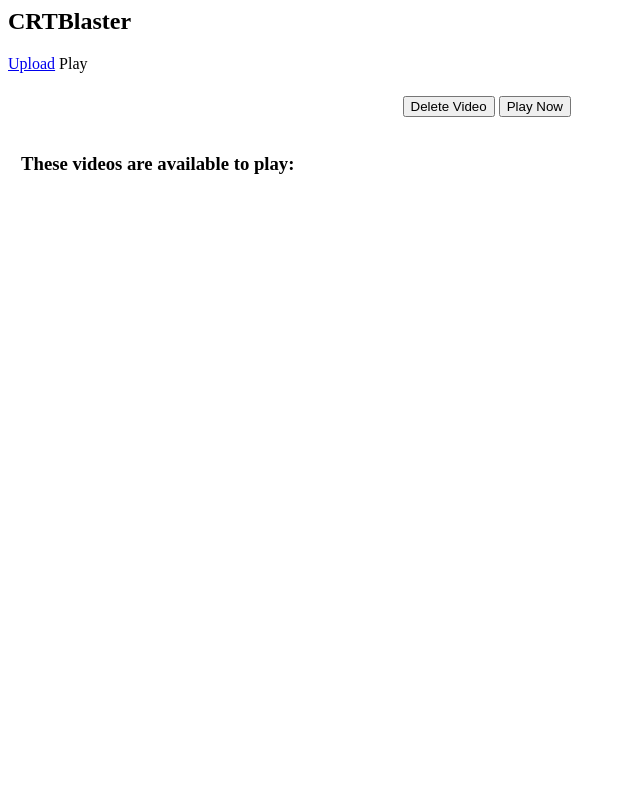
After one commit to johnMamish/crtblaster, a Flask app: page /play in a window 1280 px wide. The commit adds this page. Shown: the whole page, without its empty margins (0-640 px from the left). Run offline with Flask 3, Linux system fonts and the light colour scheme; data that the repository does not hold is empty; some libraries are stand-ins or nearby versions.

Commit message:
MVP works

```diff
--- a/server/server.py
+++ b/server/server.py
@@ -1,16 +1,152 @@
-from flask import Flask, render_template, request, redirect, url_for
+from flask import Flask, render_template, request, redirect, url_for, jsonify, Response
+import time
+import base64
+import os
+import subprocess
+import socket
 
-app = Flask("crtblaster")
+app = Flask(__name__)
 
+NEW_VIDEO_DIR="../data/new_videos"
+PROCESSED_VIDEO_DIR="../data/processed_videos"
+THUMBNAIL_DIR="./static/thumbs"
+DEFAULT_THUMBNAIL="./static/default_thumbnail.png"
+
+# This is the upload page.
+# The user submits uploaded video via this page.
+# TODO: add progress bar for user.
 @app.route('/')
 @app.route('/index')
+@app.route('/upload')
 def index():
-    return render_template('./index.html')
+    return render_template('./upload.html')
 
+# This endpoint accepts video uploads from the user.
+# TODO: just put the conversion in here instead of in a seperate script
 @app.route('/upload/video', methods=['POST'])
 def upload_file():
     print(request)
     print(f"video name is {request.form['videoname']}")
     print(request.files['video'])
-    request.files['video'].save(f"../data/new_videos/{request.form['videoname']}.mp4")
+    request.files['video'].save(f"{NEW_VIDEO_DIR}/{request.form['videoname']}.mp4")
     return ""
+
+# This page lets the user select which videos to play in a loop.
+@app.route('/play')
+def play():
+    return render_template('./play.html')
+
+# Utility function that sorts an array of files by most recent
+def sort_files_by_recent(filepaths):
+    filepaths.sort(key=lambda x: os.path.getmtime(x))
+    filepaths.reverse()
+    return filepaths
+
+# This route gives the app a way to fetch a list of all videos
+# An array of dicts is sent which tells the client which videos are available.
+#     "name": string
+#     The name of the video. Unique user-assigned identifier that identifies the video in the system.
+#
+#     "thumbnail": png
+#     180x120 image representing the video
+#
+#     "processing": bool
+#     If this is true, then the thumbnail is invalid. The video is still processing.
+@app.route('/upload/videoinfo')
+def videoinfo():
+    # Get the names of all fully processed videos.
+    pending_video_names = os.listdir(NEW_VIDEO_DIR)
+    processed_video_names = [name for name in os.listdir(PROCESSED_VIDEO_DIR) if name not in pending_video_names]
+
+    # Sort them by most recently modified
+    processed_videos_filepaths = sort_files_by_recent([f"{PROCESSED_VIDEO_DIR}/{f}" for f in processed_video_names])
+    pending_videos_filepaths = sort_files_by_recent([f"{NEW_VIDEO_DIR}/{f}" for f in pending_video_names])
+
+    # For each video, add it and its thumbnail to the list of videos available to stream.
+    videos = []
+    processed_video_names = []
+    tstart = time.time()
+    for videofile in processed_videos_filepaths:
+        # Get the video's name. The video's unique user-assigned name is its filename.
+        videoname = os.path.splitext(os.path.basename(videofile))[0]
+        processed_video_names.append(videoname)
+
+        # Retrieve and encode the thumbnail
+        thumbname = f"{THUMBNAIL_DIR}/{videoname}.png"
+        print(f"videoinfo: {thumbname}")
+        thumbnail_url = f"static/thumbs/{videoname}.png"
+
+        videos.append({"name": videoname, "thumbnail_url": thumbnail_url, "processing": False})
+
+    # Get all videos not yet in the processed videos folder
+    for videofile in pending_videos_filepaths:
+        videoname = os.path.splitext(os.path.basename(videofile))[0]
+        if (videoname not in processed_video_names):
+            thumbname = DEFAULT_THUMBNAIL
+            print(f"videoinfo: {thumbname}")
+
+            thumbnail_url = f"static/default_thumbnail.png"
+            videos.append({"name": f"{videoname} (processing)", "thumbnail_url": thumbnail_url, "processing": True})
+
+    # Send video data
+    return jsonify(videos)
+
+@app.route('/playlist/playvideo', methods=['POST'])
+def play_video():
+    d = request.get_json()
+    print("play_video: " + d["name"])
+    videoname = d["name"].replace("../", "")
+
+    try:
+        output_file = f"{PROCESSED_VIDEO_DIR}/{videoname}.mp4"
+        time.sleep(0.1)
+        with socket.socket(socket.AF_INET, socket.SOCK_STREAM) as sock:
+            sock.connect(("localhost", 14484))
+            time.sleep(0.1)
+            sock.sendall(f"clear\r\n".encode("utf-8"))
+            time.sleep(0.1)
+            sock.sendall(f"add {os.path.abspath(output_file)}\r\n".encode("utf-8"))
+            time.sleep(0.1)
+            sock.sendall(f"play\r\n".encode("utf-8"))
+            time.sleep(0.1)
+            sock.sendall(f"repeat on\r\n".encode("utf-8"))
+    except Exception as e:
+        print(e)
+
+    return ""
+
+
+# This endpoint deletes videos
+@app.route('/upload/deletevideo', methods=['POST'])
+def delete_video():
+    d = request.get_json()
+    print("delete_video: " + d["name"])
+    videoname = d["name"].replace("../", "")
+
+    # TODO: double check that video exists and that its in the dirs
+    subprocess.run(["rm", f"{THUMBNAIL_DIR}/{videoname}.png"])
+    subprocess.run(["rm", f"{PROCESSED_VIDEO_DIR}/{videoname}.mp4"])
+    return ""
+
+# Listens for changes in the uploaded videos and playlist.
+# Very jenky.
+def video_upload_event_stream():
+    prev_processed_vids = os.listdir(PROCESSED_VIDEO_DIR)
+    prev_new_vids = os.listdir(NEW_VIDEO_DIR)
+    while True:
+        time.sleep(0.1)
+        processed_vids = os.listdir(PROCESSED_VIDEO_DIR)
+        new_vids = os.listdir(NEW_VIDEO_DIR)
+        if ((processed_vids != prev_processed_vids) or (new_vids != prev_new_vids)):
+            yield "data: update\n\n"
+        prev_processed_vids = processed_vids
+        prev_new_vids = new_vids
+
+# This SSE stream sends a notice whenever the video library or playlist has been updated
+@app.route('/upload/videouploadevents')
+def videouploadevents():
+    return Response(video_upload_event_stream(), mimetype="text/event-stream")
+
+if __name__ == '__main__':
+    app.debug = True
+    app.run(threaded=True, host="0.0.0.0")
--- /dev/null
+++ b/server/static/play.js
@@ -0,0 +1,108 @@
+// This variable holds the name of the currently selected item in the video library
+var selected_video_name = null;
+
+// This variable holds the name of the currently selected item in the playlist
+var selected_playlist_item = null;
+
+// This variable maintains the list of video names
+
+// This function takes in an array of video descriptors (name, thumbnail) and renders them
+async function renderVideoThumbnails(videos) {
+    console.log(videos);
+    let thumbnailDiv = document.getElementById("videoList");
+    thumbnailDiv.replaceChildren();
+    for (let video of videos) {
+        console.log(video["name"]);
+
+        // create a new thumbnail and append it
+        let s = document.createElement("div");
+        s.classList.add("thumbnail");
+        s.addEventListener('click', function () {
+            let videoName = video["name"];
+            let me = s;
+            function selectButton() {
+                console.log(videoName);
+                for (let thumbnail of thumbnailDiv.children) {
+                    thumbnail.classList.remove("thumbnail_selected");
+                }
+                me.classList.add("thumbnail_selected");
+                selected_video_name = video["name"];
+            }
+            selectButton();
+        });
+
+        img = document.createElement("img");
+        img.setAttribute('src', video["thumbnail_url"]);
+        img.setAttribute('width', 120);
+        img.setAttribute('height', 80);
+        s.appendChild(img);
+
+        s.appendChild(document.createElement("br"));
+        s.appendChild(document.createTextNode(video["name"]));
+        thumbnailDiv.appendChild(s);
+    }
+}
+
+async function fetchAndRenderThumbs() {
+    // request all video thumbnails
+    let response = await fetch("/upload/videoinfo");
+    let json = await response.json();
+    renderVideoThumbnails(json);
+}
+
+// When the page is done loading, we should request all thumbnails
+document.addEventListener("DOMContentLoaded", fetchAndRenderThumbs);
+
+// When the page is done loading, subscribe to server-sent-events about
+// thumbnail and playlist updates.
+document.addEventListener("DOMContentLoaded", function () {
+    let upload_event_source = new EventSource('/upload/videouploadevents');
+    upload_event_source.onmessage = async function() {
+        console.log("video list updated");
+        fetchAndRenderThumbs();
+    }
+
+    //let playlist_event_source = new EventSource('');
+});
+
+///////////////////////////////////////////////
+// Functions for handling user button presses
+
+// Send a request to the server to delete the video with the selected name
+async function deleteVideo(selected_video_name) {
+    const response = await fetch("/upload/deletevideo", {
+        method: "POST",
+        headers: {
+            'Content-Type' : 'application/json'
+        },
+        body: "{\"name\": \"" + selected_video_name + "\"}"
+    });
+}
+
+// Sends a request asking the selected video to be added to the playlist
+async function addVideoToPlaylist(selected_video_name) {
+    const response = await fetch("/playlist/playvideo", {
+        method: "POST",
+        headers: {
+            'Content-Type' : 'application/json'
+        },
+        body: "{\"name\": \"" + selected_video_name + "\"}"
+    });
+
+}
+
+async function togglePlaylistShuffle() {
+
+}
+
+async function playPlaylist() {
+
+}
+
+async function stopPlaylist() {
+
+}
+
+async function removeItemFromPlaylist() {
+
+}
--- a/server/static/index.js
+++ b/server/static/upload.js
@@ -6,5 +6,5 @@ function uploadVideo() {
     formData.append("videoname", document.getElementById("videoName").value);
     fetch('/upload/video', {method: "POST", body: formData});
 
-    alert("todo: uploading video");
+    alert("Uploading video. This may take a minute.");
 }
--- /dev/null
+++ b/server/templates/play.html
@@ -0,0 +1,49 @@
+<html>
+    <head>
+        <script src="{{url_for('static', filename='play.js')}}"></script>
+        <style>
+            .thumbnail {padding: 10px 10px 10px 10px;}
+            .thumbnail_selected {border-style: dashed; border-radius: 3px;}
+
+            table {
+                padding: 10px 10px 10px 10px;
+                <!--border: 1px solid black;-->
+                table-layout: fixed;
+                width: 100%;
+            }
+
+        </style>
+    </head>
+
+    <body>
+        <h2>CRTBlaster</h2>
+        <span><a href="{{url_for('index')}}">Upload</a></span>  <span>Play</span> <br/>
+        <div style="padding: 10px;"><table> <tr>
+            <td style="width: 75%; text-align: center;">
+                <button type="button" id="videoDelete" onclick="deleteVideo(selected_video_name)">Delete Video</button>
+                <button type="button" id="playlistAddItem" onclick="addVideoToPlaylist(selected_video_name)">Play Now</button>
+            </td>
+            <td>
+                <!--
+                <button type="button" id="playlistClear" onclick="clearPlaylist()">Clear</button>
+                <button type="button" id="playlistShuffle" onclick="togglePlaylistShuffle()">Shuffle</button>
+                <button type="button" id="playlistPlay" onclick="playPlaylist()">Play</button>
+                <button type="button" id="playlistStop" onclick="stopPlaylist()">Stop</button>
+                <button type="button" id="playlistRemoveItem" onclick="removeItemFromPlaylist(selected_playlist_item)">Remove</button>
+-->
+            </td>
+        </tr> </table></div>
+        <table>
+            <tr>
+                <td style="width: 80%; vertical-align: top;">
+                    <h3 id="title">These videos are available to play:</h3>
+                    <div id="videoList"></div>
+                    <br/>
+                </td>
+                <td style="vertical-align: top;">
+                    <!--<h3> active playlist </h3>-->
+                </td>
+            </tr>
+        </table>
+    </body>
+</html>
--- a/server/templates/index.html
+++ b/server/templates/upload.html
@@ -1,9 +1,12 @@
 <html>
     <head>
-        <script src="{{url_for('static', filename='index.js')}}"></script>
+        <script src="{{url_for('static', filename='upload.js')}}"></script>
     </head>
 
     <body>
+        <h2>CRTBlaster</h2>
+        <span>Upload</span>  <span><a href="{{url_for('play')}}">Play</a></span> <br/>
+        <br/>
         <input type="file" id="videoSelector" name="selectvideo" /> <br/>
         <input type="text" id="videoName" name="videoName" placeholder="Enter video name" />
         <button id="uploadButton" onclick="uploadVideo()"> upload </button>
```
Also changed, not shown: scripts/convert-daemon.py (+10 -0 lines), README.md, server/static/default_thumbnail.png (added), 2 other files.
